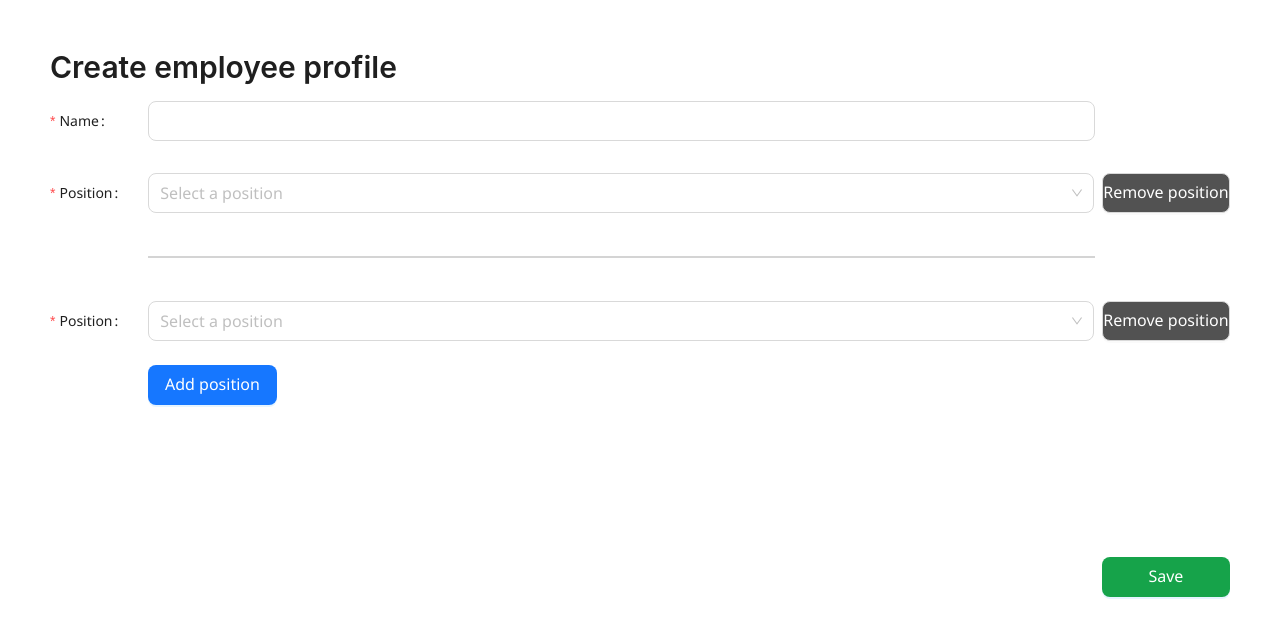
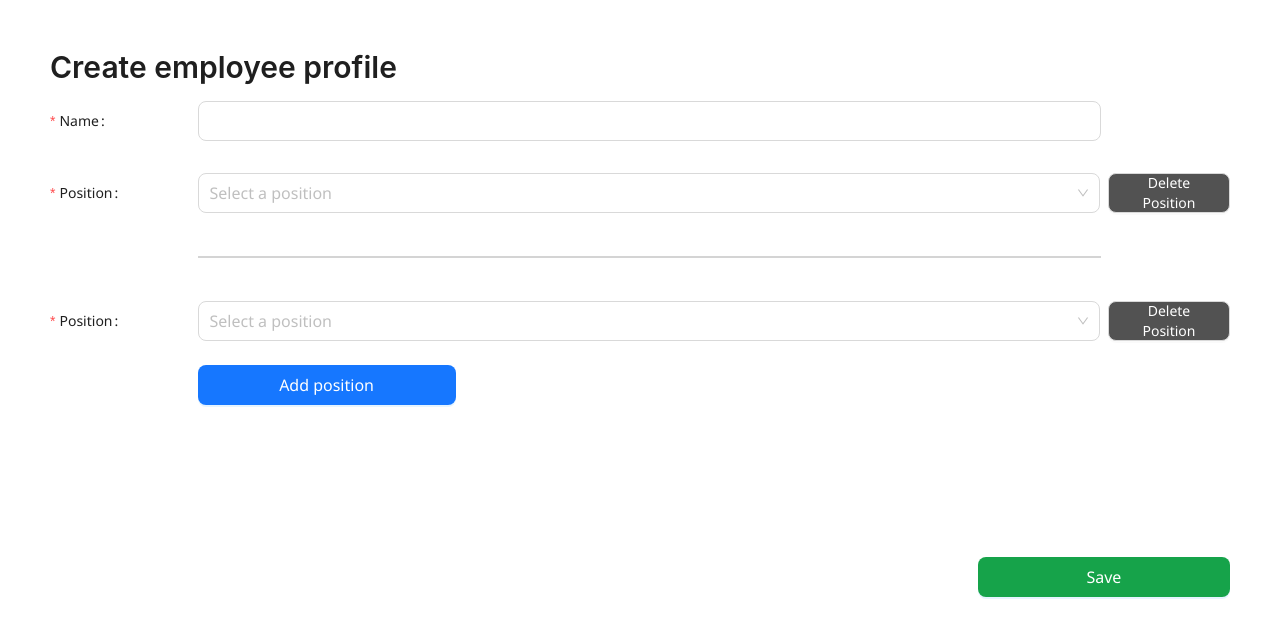
Before and after one commit to hoangng26/employment-profile-management-app, a React (Vite) app in the folder frontend/: page /create in a window 1280 px wide. Both pictures are taken after a click on the button "Add position". Shown: the top 638 px of the page. Built offline with nearby package versions, Linux system fonts and the light colour scheme.

Commit message:
feat: responsive for Create/Edit page

```diff
--- /dev/null
+++ b/frontend/src/components/EmployeeFormComponent/FormDeleteButtonComponent.tsx
@@ -0,0 +1,21 @@
+import { DeleteOutlined } from '@ant-design/icons';
+import { Button } from 'antd';
+import React, { PropsWithChildren } from 'react';
+
+interface FormDeleteButtonProps {
+  onClick?: () => void;
+}
+
+const FormDeleteButtonComponent: React.FC<PropsWithChildren<FormDeleteButtonProps>> = ({ children, onClick }) => {
+  return (
+    <Button
+      className="bg-neutral-600 hover:bg-neutral-500 hover:border-neutral-600 text-white text-sm text-wrap"
+      onClick={onClick}
+    >
+      <span className="hidden xl:block">{children}</span>
+      <DeleteOutlined className="xl:hidden" />
+    </Button>
+  );
+};
+
+export default FormDeleteButtonComponent;
--- a/frontend/src/components/EmployeeFormComponent/FormDividerComponent.tsx
+++ b/frontend/src/components/EmployeeFormComponent/FormDividerComponent.tsx
@@ -1,5 +1,6 @@
 import { Divider, Form } from 'antd';
 import React from 'react';
+import FormWrapperComponent from './FormWrapperComponent';
 
 export type FormDividerProps = {
   style?: React.CSSProperties;
@@ -7,10 +8,19 @@ export type FormDividerProps = {
 
 const FormDividerComponent: React.FC<FormDividerProps> = ({ style }) => {
   return (
-    <Form.Item wrapperCol={{ offset: 2 }}>
-      <div className="grid grid-cols-8">
+    <Form.Item
+      wrapperCol={{
+        md: {
+          offset: 4,
+        },
+        lg: {
+          offset: 3,
+        },
+      }}
+    >
+      <FormWrapperComponent>
         <Divider className="border-t-neutral-300 border-t-2 col-span-7 m-0" style={style} />
-      </div>
+      </FormWrapperComponent>
     </Form.Item>
   );
 };
--- /dev/null
+++ b/frontend/src/components/EmployeeFormComponent/FormWrapperComponent.tsx
@@ -0,0 +1,11 @@
+import React, { PropsWithChildren } from 'react';
+
+type Props = {
+  className?: string;
+};
+
+const FormWrapperComponent: React.FC<PropsWithChildren<Props>> = ({ children, className }) => {
+  return <div className={`grid grid-cols-8${className ? ` ${className}` : ''}`}>{children}</div>;
+};
+
+export default FormWrapperComponent;
--- a/frontend/src/components/EmployeeFormComponent/PositionSectionComponent.tsx
+++ b/frontend/src/components/EmployeeFormComponent/PositionSectionComponent.tsx
@@ -1,7 +1,9 @@
 import Position from '@/core/models/Position';
-import { Button, Form, FormListFieldData, FormListOperation, Select } from 'antd';
+import { Form, FormListFieldData, FormListOperation, Select } from 'antd';
 import { DefaultOptionType } from 'antd/es/select';
 import React from 'react';
+import FormDeleteButtonComponent from './FormDeleteButtonComponent';
+import FormWrapperComponent from './FormWrapperComponent';
 
 interface PositionSectionProps {
   data: FormListFieldData;
@@ -12,8 +14,16 @@ interface PositionSectionProps {
 
 const PositionSectionComponent: React.FC<PositionSectionProps> = ({ data, action, showRemoveButton, options }) => {
   return (
-    <Form.Item label="Position" required labelCol={{ span: 2 }} labelAlign="left">
-      <div className="grid grid-cols-8 gap-2">
+    <Form.Item
+      label="Position"
+      required
+      labelCol={{
+        md: { span: 4 },
+        lg: { span: 3 },
+      }}
+      labelAlign="left"
+    >
+      <FormWrapperComponent className="gap-2">
         <Form.Item
           name={[data.name, 'name']}
           rules={[{ required: true, message: 'Please add position' }]}
@@ -31,14 +41,11 @@ const PositionSectionComponent: React.FC<PositionSectionProps> = ({ data, action
           />
         </Form.Item>
         {showRemoveButton && (
-          <Button
-            className="bg-neutral-600 hover:bg-neutral-500 hover:border-neutral-600 text-white"
-            onClick={() => action.remove(data.name)}
-          >
-            Remove position
-          </Button>
+          <FormDeleteButtonComponent onClick={() => action.remove(data.name)}>
+            Delete Position
+          </FormDeleteButtonComponent>
         )}
-      </div>
+      </FormWrapperComponent>
     </Form.Item>
   );
 };
--- a/frontend/src/components/EmployeeFormComponent/index.tsx
+++ b/frontend/src/components/EmployeeFormComponent/index.tsx
@@ -3,6 +3,7 @@ import Position from '@/core/models/Position';
 import { Button, Form, FormProps, Input, Typography } from 'antd';
 import React, { useEffect, useRef } from 'react';
 import FormDividerComponent from './FormDividerComponent';
+import FormWrapperComponent from './FormWrapperComponent';
 import PositionSectionComponent from './PositionSectionComponent';
 import ToolLanguageSectionComponent from './ToolLanguageSectionComponent';
 
@@ -46,7 +47,10 @@ const EmployeeFormComponent: React.FC<EmployeeFormProps> = ({ type }) => {
         <Form.Item<EmployeeField>
           label="Name"
           name="name"
-          labelCol={{ span: 2 }}
+          labelCol={{
+            md: { span: 4 },
+            lg: { span: 3 },
+          }}
           labelAlign="left"
           rules={[
             {
@@ -55,9 +59,9 @@ const EmployeeFormComponent: React.FC<EmployeeFormProps> = ({ type }) => {
             },
           ]}
         >
-          <div className="grid grid-cols-8 mb-2">
+          <FormWrapperComponent className="mb-2">
             <Input className="col-span-7" />
-          </div>
+          </FormWrapperComponent>
         </Form.Item>
 
         <>
@@ -80,14 +84,24 @@ const EmployeeFormComponent: React.FC<EmployeeFormProps> = ({ type }) => {
 
                 <Form.Item
                   wrapperCol={{
-                    offset: 2,
+                    md: {
+                      offset: 4,
+                    },
+                    lg: {
+                      offset: 3,
+                    },
                   }}
                 >
-                  <div className="grid grid-cols-8 gap-2">
-                    <Button ref={addPositionBtnRef} type="primary" onClick={() => positionAction.add()}>
+                  <FormWrapperComponent>
+                    <Button
+                      ref={addPositionBtnRef}
+                      className="text-wrap text-sm md:text-base col-span-3 md:col-span-2"
+                      type="primary"
+                      onClick={() => positionAction.add()}
+                    >
                       Add position
                     </Button>
-                  </div>
+                  </FormWrapperComponent>
                 </Form.Item>
               </>
             )}
@@ -96,24 +110,35 @@ const EmployeeFormComponent: React.FC<EmployeeFormProps> = ({ type }) => {
 
         <Form.Item
           wrapperCol={{
-            offset: 2,
+            md: {
+              offset: 4,
+            },
+            lg: {
+              offset: 3,
+            },
           }}
         >
-          <div className="grid grid-cols-8 gap-2 mt-32">
-            {type === 'Create' && <span style={{ gridColumn: 'span 7' }}></span>}
+          <FormWrapperComponent className="gap-2 mt-32">
+            {type === 'Create' && <span className="col-span-6"></span>}
             {type !== 'Create' && (
               <>
-                <Button type="primary" danger>
+                <Button type="primary" className="col-span-3 md:col-span-2 text-sm md:text-base" danger>
                   Delete
                 </Button>
-                <span style={{ gridColumn: 'span 5' }}></span>
-                <Button type="text">Cancel</Button>
+                <span className="col-span-1 md:col-span-2"></span>
+                <Button type="text" className="col-span-2 text-sm md:text-base">
+                  Cancel
+                </Button>
               </>
             )}
-            <Button type="primary" htmlType="submit" className="bg-green-600 hover:bg-green-500">
+            <Button
+              type="primary"
+              htmlType="submit"
+              className="bg-green-600 hover:bg-green-500 col-span-2 text-sm md:text-base"
+            >
               Save
             </Button>
-          </div>
+          </FormWrapperComponent>
         </Form.Item>
       </Form>
     </>
--- a/frontend/src/pages/Home/index.tsx
+++ b/frontend/src/pages/Home/index.tsx
@@ -49,8 +49,8 @@ const HomePageComponent: React.FC = () => {
         </Link>
       </div>
 
-      <ul className="grid md:grid-cols-2 lg:grid-cols-3 xl:grid-cols-4 gap-8 my-16">
-        {Array.from(Array(20).keys()).map((item) => (
+      <ul className="grid md:grid-cols-2 lg:grid-cols-3 xl:grid-cols-4 gap-4 md:gap-16 lg:gap-4 xl:gap-16 my-16">
+        {Array.from(Array(23).keys()).map((item) => (
           <li key={`porforlio-${item}`}>
             <EmployeeCardComponent />
           </li>
```
Also changed, not shown: frontend/src/components/EmployeeFormComponent/ToolLanguageSectionComponent.tsx (+54 -20 lines).
